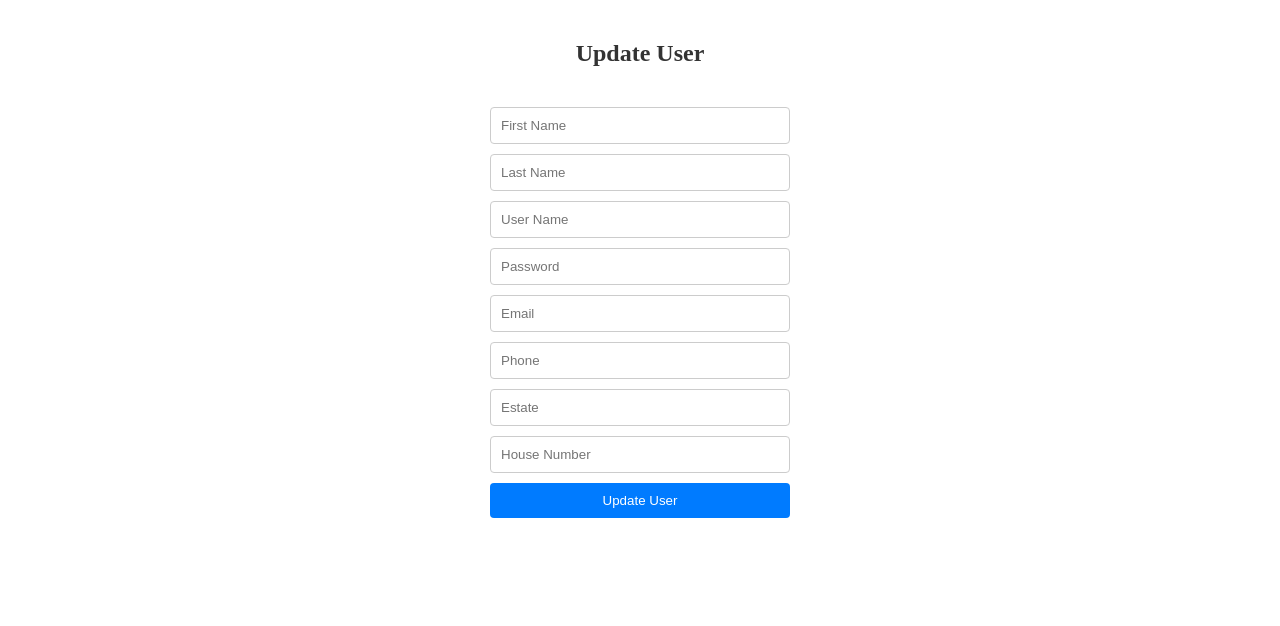
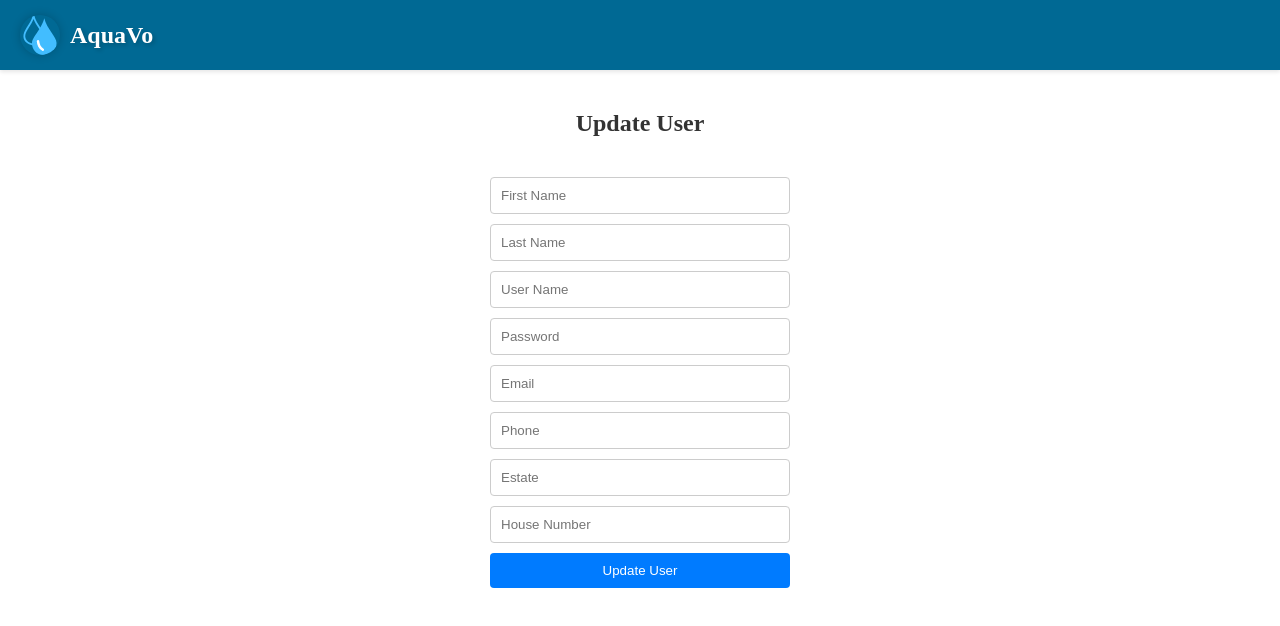
Before and after one commit to mmbogajemimah/aquavo_frontend, a React (Create React App) app: page /update_user_by_id/1 in a window 1280 px wide. Shown: the top 626 px of the page. Built offline with nearby package versions, Linux system fonts and the light colour scheme; no server answers.

Commit message:
add Navigation Bar

```diff
--- a/src/Components/CustomerPage/UpdateUserPage.js
+++ b/src/Components/CustomerPage/UpdateUserPage.js
@@ -2,6 +2,8 @@ import React, { useEffect, useState } from 'react';
 import axios from 'axios';
 import { useParams, useNavigate } from 'react-router-dom';
 import '../../styles/customers/updateuserpage.css';
+import RegNavBar from '../../Components/RegistrationPage/RegNavBar';
+
 
 function UpdateUserPage() {
   // useParams(): Retrives the userId parameter from the URL.
@@ -76,7 +78,9 @@ function UpdateUserPage() {
 
 
   return (
-    <div className='update-user-container'>
+    <>
+      <RegNavBar />
+      <div className='update-user-container'>
       <h2>Update User</h2>
       <form className='update-user-form' onSubmit={handleSubmit}>
           <input type="text" name="first_name" placeholder='First Name' value={formData.first_name} onChange={handleChange} />
@@ -91,6 +95,8 @@ function UpdateUserPage() {
           <button type="submit">Update User</button>
       </form>
     </div>
+    </>
+
   )
 }
 
```
